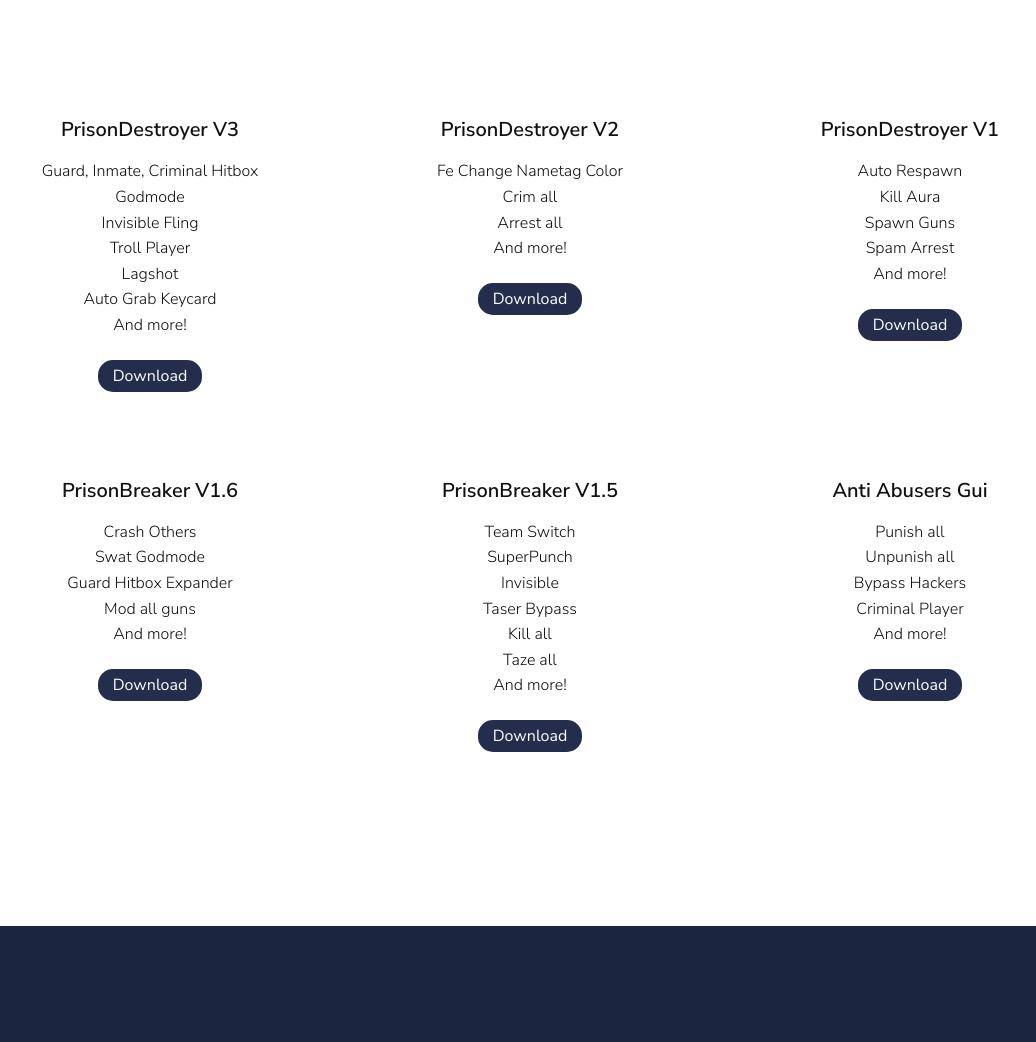
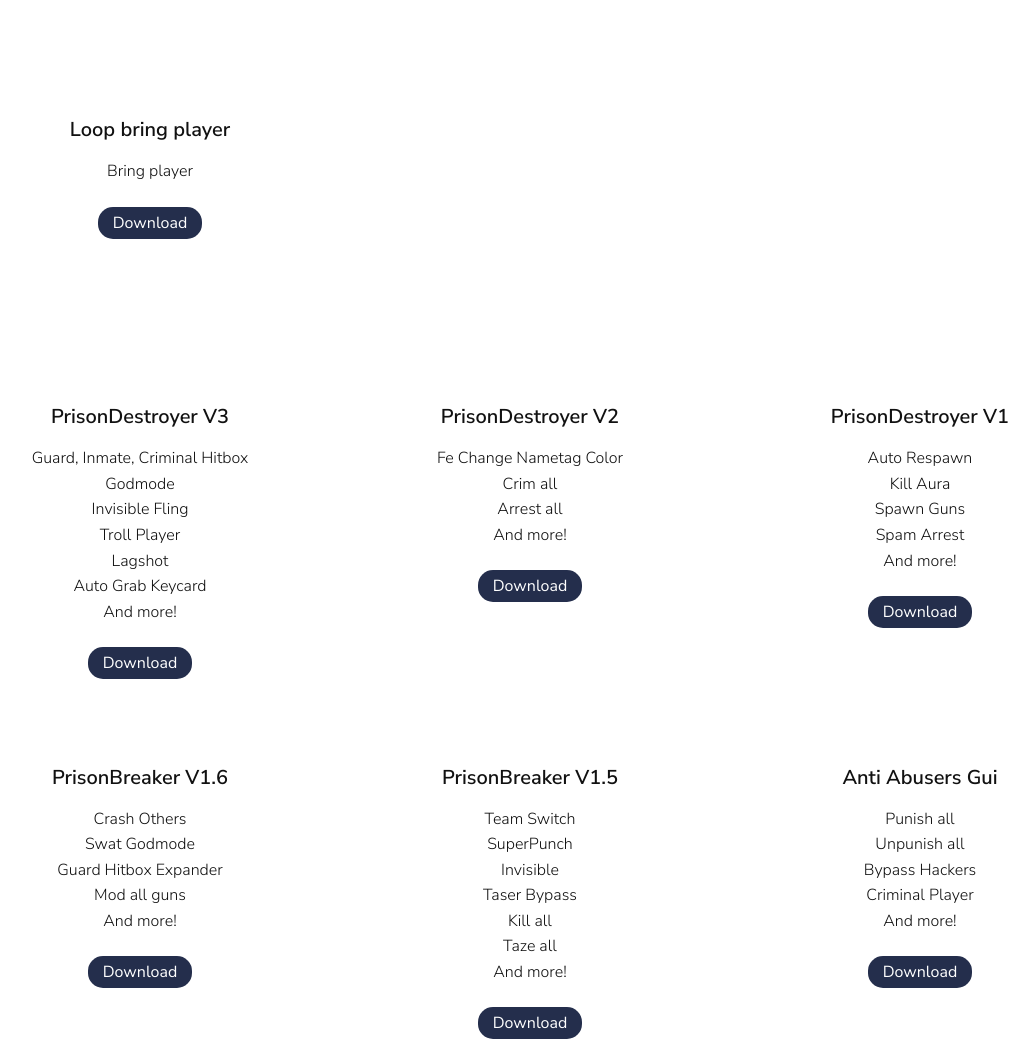
Before and after one commit to Jake11price/Jake11priceYT, a plain HTML site: page index.html in a window 1280 px wide. Shown: the part 817-1859 px from the top of the page, without its empty margins (110-1146 px from the left). Drawn offline with Linux system fonts and the light colour scheme.

Commit message:
Update index.html

```diff
--- a/index.html
+++ b/index.html
@@ -105,6 +105,15 @@
                         <p class="lead">Jake11price Scripts is the best place for getting scripts to exploit on prison life with!</p>
                     </div>
                 </div>
+
+                <div class="row mt-6 text-black"><div class="col-md-4">
+                    <div class="icon-box text-center mb-5"><div class="icon">
+                    </div>
+                    <h3 class="h5 my-3">Loop bring player</h3>
+                    <p>Bring player</br></br><a href=" https://sub2unlock.com/4jEbJ" class="buttonthing" style="color:white;" target="_blank">Download</a></p>
+                </div>
+            </div>
+
                 <div class="row mt-6 text-black"><div class="col-md-4">
                     <div class="icon-box text-center mb-5"><div class="icon">
                     </div>
```
